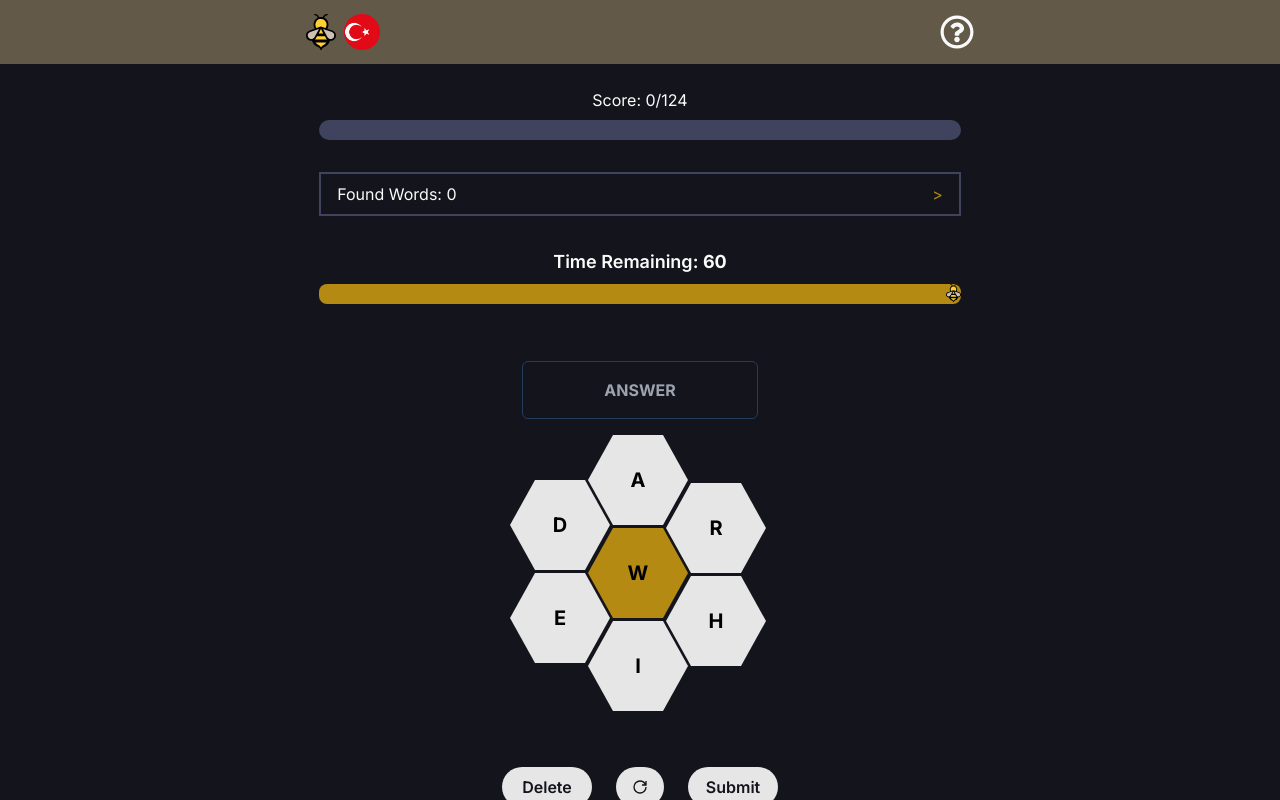
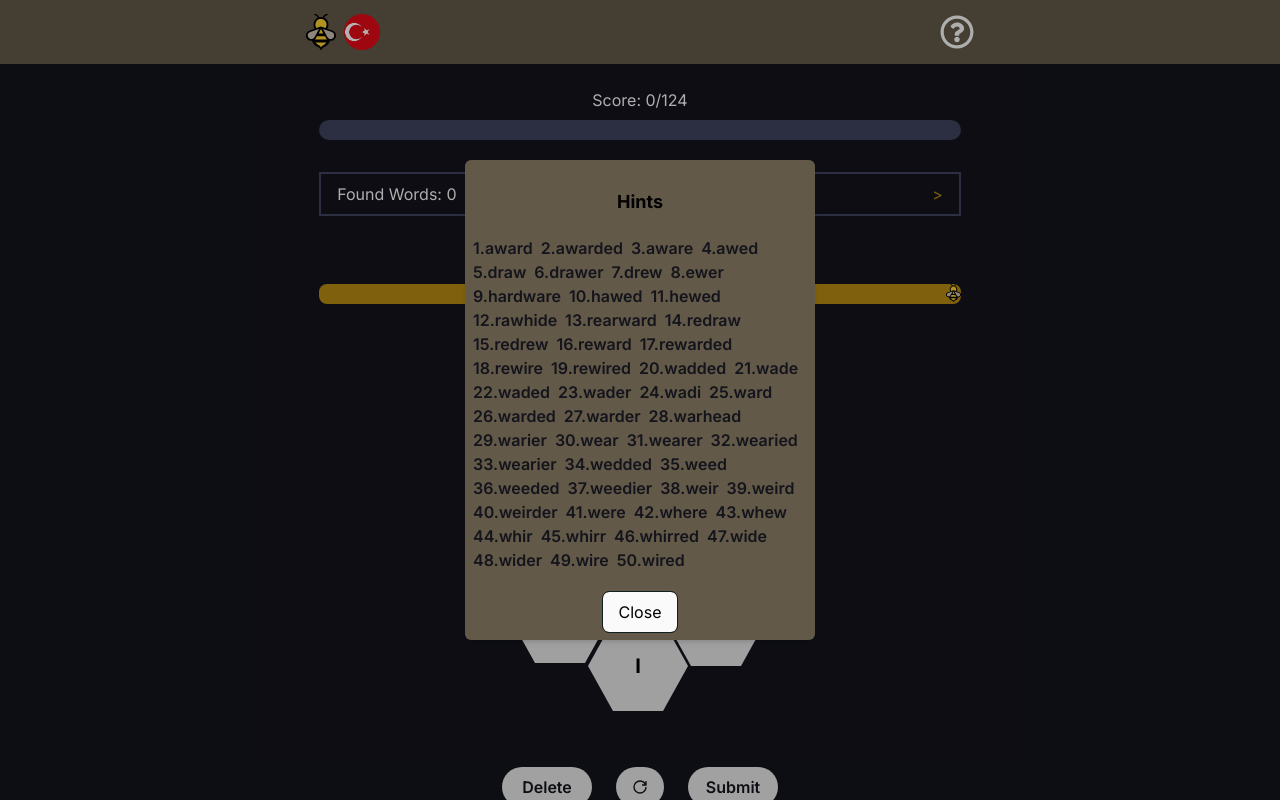
Before and after one commit to BSenaS/spelling-bee, a Next.js app: page /en in a window 1280 px wide. Both pictures are taken after a click on the icon 957 px from the left and 32 px from the top of the page. Shown: the top 800 px of the page. Built offline with nearby package versions, Linux system fonts and the light colour scheme.

Commit message:
Hints added. Second dummy data added to TR lang.

```diff
--- a/src/components/navbar/Header.jsx
+++ b/src/components/navbar/Header.jsx
@@ -1,16 +1,14 @@
+"use client";
 import BeeSvg from "@/utils/BeeSvg";
-import React from "react";
-import { ImStatsBars2 } from "react-icons/im";
-import { GrTrophy } from "react-icons/gr";
-import { IoSettingsOutline } from "react-icons/io5";
-import { PiRankingThin } from "react-icons/pi";
-import { PiRanking } from "react-icons/pi";
-import { FaRankingStar } from "react-icons/fa6";
+import React, { useState } from "react";
 import { FaRegQuestionCircle } from "react-icons/fa";
 import Link from "next/link";
 import LanguageSwitcher from "../LanguageSwitcher";
+import Hint from "@/utils/Hint";
 
 const Header = ({ params }) => {
+  const [popUp, setPopUp] = useState(false);
+
   return (
     <div className="w-full bg-[#635948]">
       <div className="flex flex-row items-center justify-between  h-16 gap-4 max-w-[700px] mx-auto">
@@ -21,21 +19,13 @@ const Header = ({ params }) => {
           <LanguageSwitcher params={params} />
         </div>
         <div className="flex gap-4 items-center mr-4">
-          {/* <GrTrophy size={"30px"} className="cursor-pointer text-[#FAFAFA]" />
-
-          <FaRankingStar
-            size={"35px"}
-            className="cursor-pointer text-[#FAFAFA]"
-          /> */}
-
-          {/* <IoSettingsOutline
-            size={"35px"}
-            className="cursor-pointer text-[#FAFAFA]"
-          /> */}
           <FaRegQuestionCircle
             size={"34px"}
-            className="cursor-pointer text-[#FAFAFA]"
+            className="cursor-pointer text-[#FAFAFA] hover:text-[#B58A13]"
+            onClick={() => setPopUp(true)}
           />
+
+          {popUp && <Hint setPopUp={setPopUp} params={params} />}
         </div>
       </div>
     </div>
--- a/src/data/data.js
+++ b/src/data/data.js
@@ -298,25 +298,30 @@ export const data = {
     },
     {
       answers: [
-        "arma",
-        "mart",
-        "namaz",
-        "ramazan",
-        "atar",
-        "asma",
-        "atma",
-        "anma",
-        "aram",
-        "tara",
-        "sanat",
-        "arama",
-        "anam",
-        "asar",
-        "astar",
+        "esek",
+        "kaset",
+        "keset",
+        "kesat",
+        "eskap",
+        "kest",
+        "esap",
+        "eset",
+        "setep",
+        "sekte",
+        "sepet",
+        "septa",
+        "peste",
+        "tesek",
+        "tapes",
+        "estep",
+        "tedas",
+        "sedat",
+        "apede",
+        "tesad",
       ],
-      totalPoint: 22,
-      middleLetter: "a",
-      availableLetters: "stramne",
+      totalPoint: 36,
+      middleLetter: "e",
+      availableLetters: "asdekpt",
     },
   ],
 };
--- /dev/null
+++ b/src/utils/Hint.jsx
@@ -0,0 +1,51 @@
+"use client";
+import { GameContext } from "@/context/GameContext";
+import React, { useContext, useEffect, useRef, useState } from "react";
+
+const Hint = ({ setPopUp, params }) => {
+  const { gameData, count } = useContext(GameContext);
+  const getGameData = gameData[params];
+  const currentAnswers = getGameData[count];
+
+  const modalRef = useRef(null);
+  const closeModal = (e) => {
+    if (modalRef.current && !modalRef.current.contains(e.target)) {
+      setPopUp(false);
+    }
+  };
+
+  useEffect(() => {
+    document.addEventListener("mousedown", closeModal);
+    return () => {
+      document.removeEventListener("mousedown", closeModal);
+    };
+  }, []);
+
+  return (
+    <div className="w-screen h-screen bg-[#000000] bg-opacity-30 fixed top-0 right-0 flex justify-center items-center z-50">
+      <div
+        className="bg-[#635948] p-2 rounded-md shadow-md max-w-[350px] max-h-[600px]"
+        ref={modalRef}
+      >
+        {" "}
+        <h1 className="font-bold text-center text-lg my-5">Hints</h1>
+        {currentAnswers.answers.map((item, index) => (
+          <p key={index} className="inline-flex font-semibold text-[#13141C]">
+            {`${index + 1}.`}
+            <span className="mr-2">{item}</span>
+          </p>
+        ))}
+        <div className="flex justify-center mt-5">
+          <button
+            className="outline outline-1 outline-[#101f20] bg-[#FAFAFA] text-black py-2 px-4 rounded-md"
+            onClick={() => setPopUp(false)}
+          >
+            Close
+          </button>
+        </div>
+      </div>
+    </div>
+  );
+};
+
+export default Hint;
```
